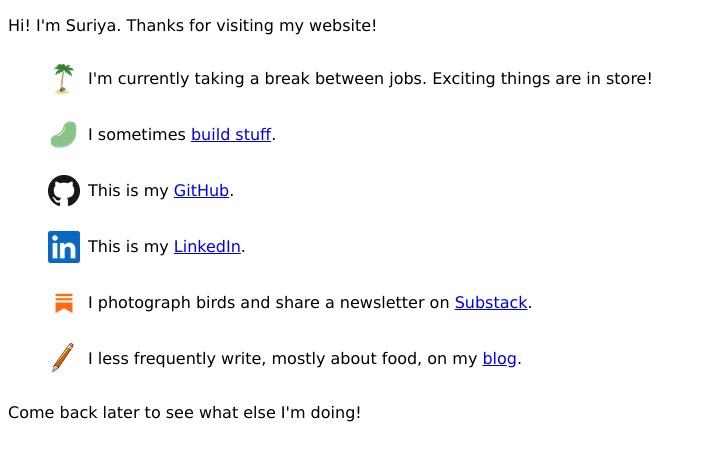
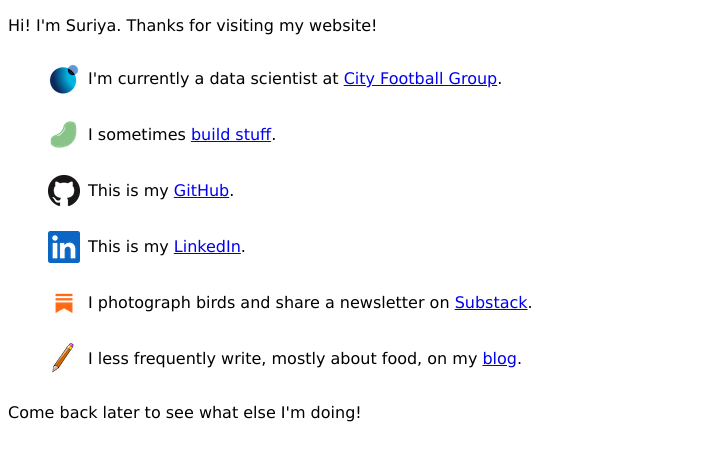
Before and after one commit to sardination/suriya.io, a plain HTML site: page index.html in a window 1280 px wide. Shown: the whole page, without its empty margins (0-705 px from the left). Drawn offline with Linux system fonts and the light colour scheme.

Commit message:
update job dec 20

```diff
--- a/index.html
+++ b/index.html
@@ -16,8 +16,8 @@
         li.substack {
             background: url(media/img/index_icons/substack.png) no-repeat center left;
         }
-        li.palmtree {
-            background: url(media/img/index_icons/palmtree.png) no-repeat center left;
+        li.cfg {
+            background: url(media/img/index_icons/cfg.png) no-repeat center left;
         }
         li.beancounter {
             background: url(media/img/index_icons/beancounter.png) no-repeat center left;
@@ -43,7 +43,7 @@
     <p>Hi! I'm Suriya. Thanks for visiting my website!</p>
 
     <ul>
-        <li class="palmtree">I'm currently taking a break between jobs. Exciting things are in store!</li>
+        <li class="cfg">I'm currently a data scientist at <a href="https://www.cityfootballgroup.com/">City Football Group</a>.</li>
         <li class="beancounter">I sometimes <a href="portfolio.html">build stuff</a>.</li>
         <li class="github">This is my <a href="https://github.com/sardination">GitHub</a>.</li>
         <li class="linkedin">This is my <a href="https://linkedin.com/in/suriyak">LinkedIn</a>.</li>
```
Also changed, not shown: media/img/index_icons/cfg.png (added).
